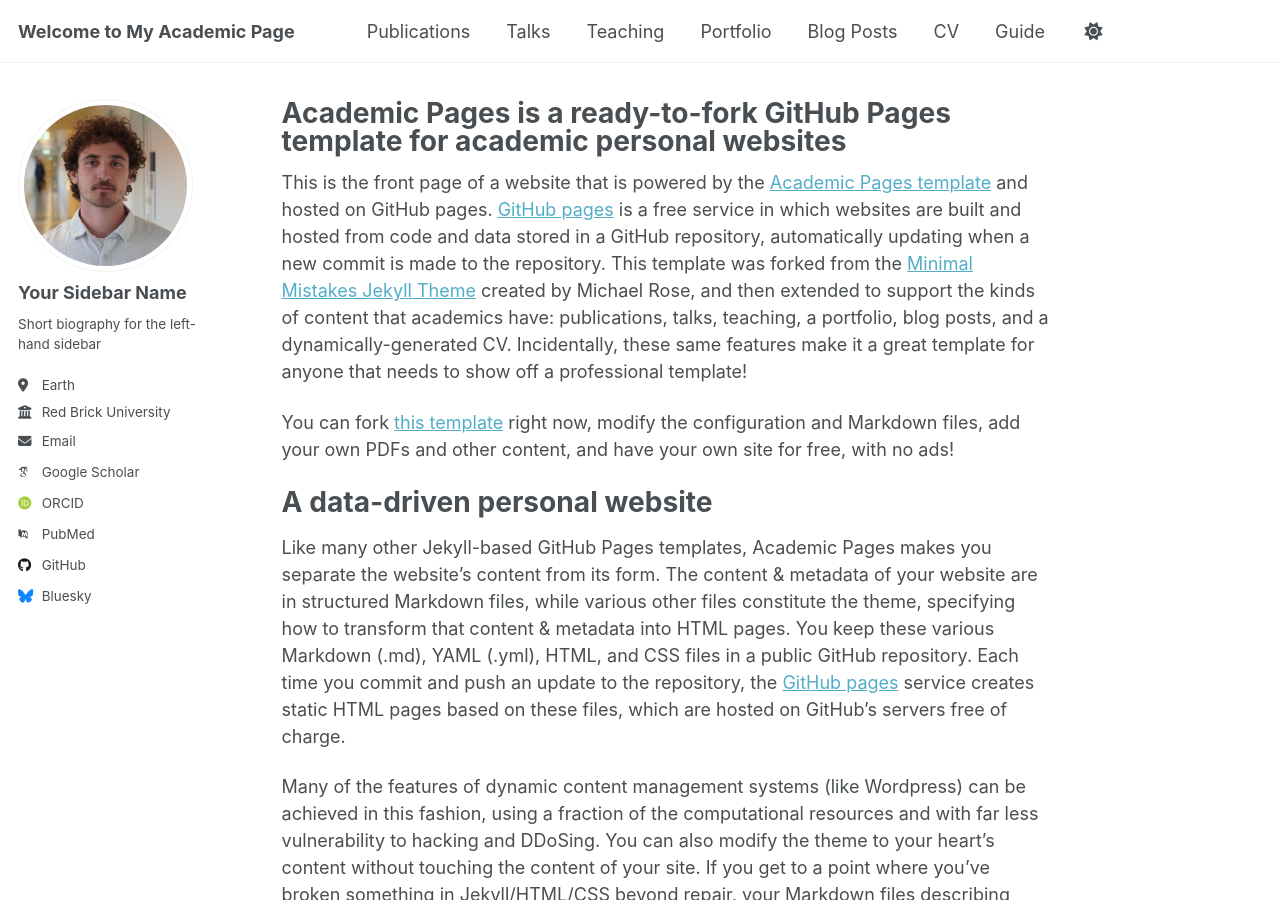
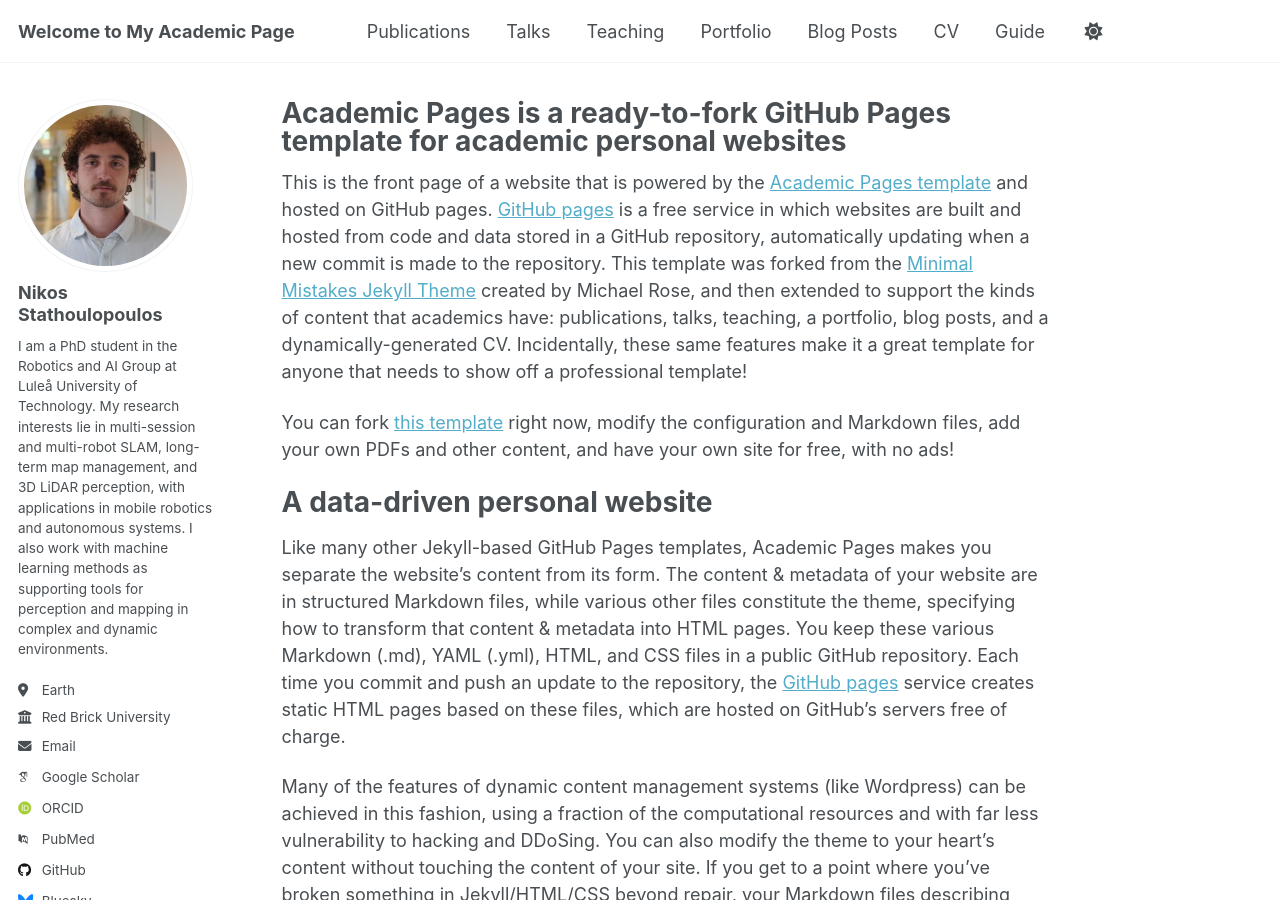
Before and after one commit to nstathou/nstathou.github.io, a Jekyll site: the page built from _pages/about.md, in a window 1280 px wide and 900 px high. Built offline with Jekyll 4.4.1, drawn with Linux system fonts in a browser that asks for light colours; some web fonts are replaced; a script that is not in the unit is left out.

Commit message:
update bio

```diff
--- a/_config.yml
+++ b/_config.yml
@@ -24,9 +24,9 @@ repository               : "nstathou/nstathou.github.io"
 author:
   # Biographic information
   avatar           : "Nikolaos_Stathoulopoulos_zoomed.jpg"
-  name             : "Your Sidebar Name"
-  pronouns         : # example: "she/her"
-  bio              : "Short biography for the left-hand sidebar"
+  name             : "Nikos Stathoulopoulos"
+  pronouns         : # example: "he/him"
+  bio              : "I am a PhD student in the Robotics and AI Group at Luleå University of Technology. My research interests lie in multi-session and multi-robot SLAM, long-term map management, and 3D LiDAR perception, with applications in mobile robotics and autonomous systems. I also work with machine learning methods as supporting tools for perception and mapping in complex and dynamic environments."
   location         : "Earth"
   employer         : "Red Brick University"
   uri              : # URL
```
